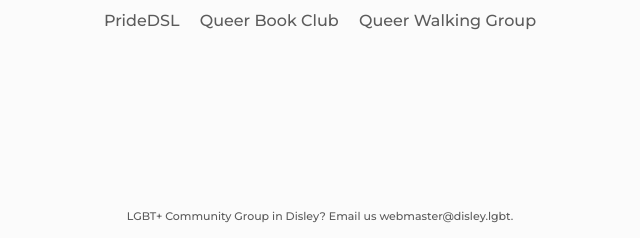
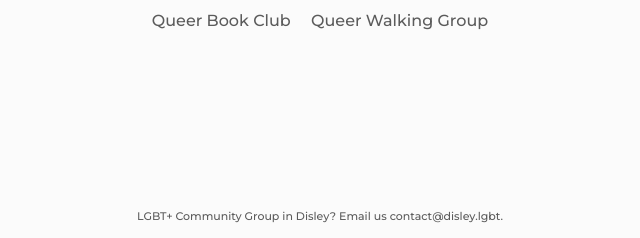
Before and after one commit to itsdeandavidson/disley.lgbt, a plain HTML site: page index.html in a window 1280 px wide. Shown: the part 562-800 px from the top of the page, without its empty margins (328-968 px from the left). Drawn offline with Linux system fonts and the light colour scheme.

Commit message:
Update index.html

```diff
--- a/index.html
+++ b/index.html
@@ -124,11 +124,11 @@
         </header>
 
         <section>
-            <a href="#">PrideDSL</a>
+            <!---[HIDDEN[ <a href="#">PrideDSL</a> ]]--->
             <a href="#">Queer Book Club</a>
             <a href="#">Queer Walking Group</a>
         </section>
 
-        <footer>LGBT+ Community Group in Disley? Email us <a href="mailto:webmaster@disley.lgbt">webmaster@disley.lgbt</a>.</footer>
+        <footer>LGBT+ Community Group in Disley? Email us <a href="mailto:contact@disley.lgbt">contact@disley.lgbt</a>.</footer>
     </body>
 </html>
```
